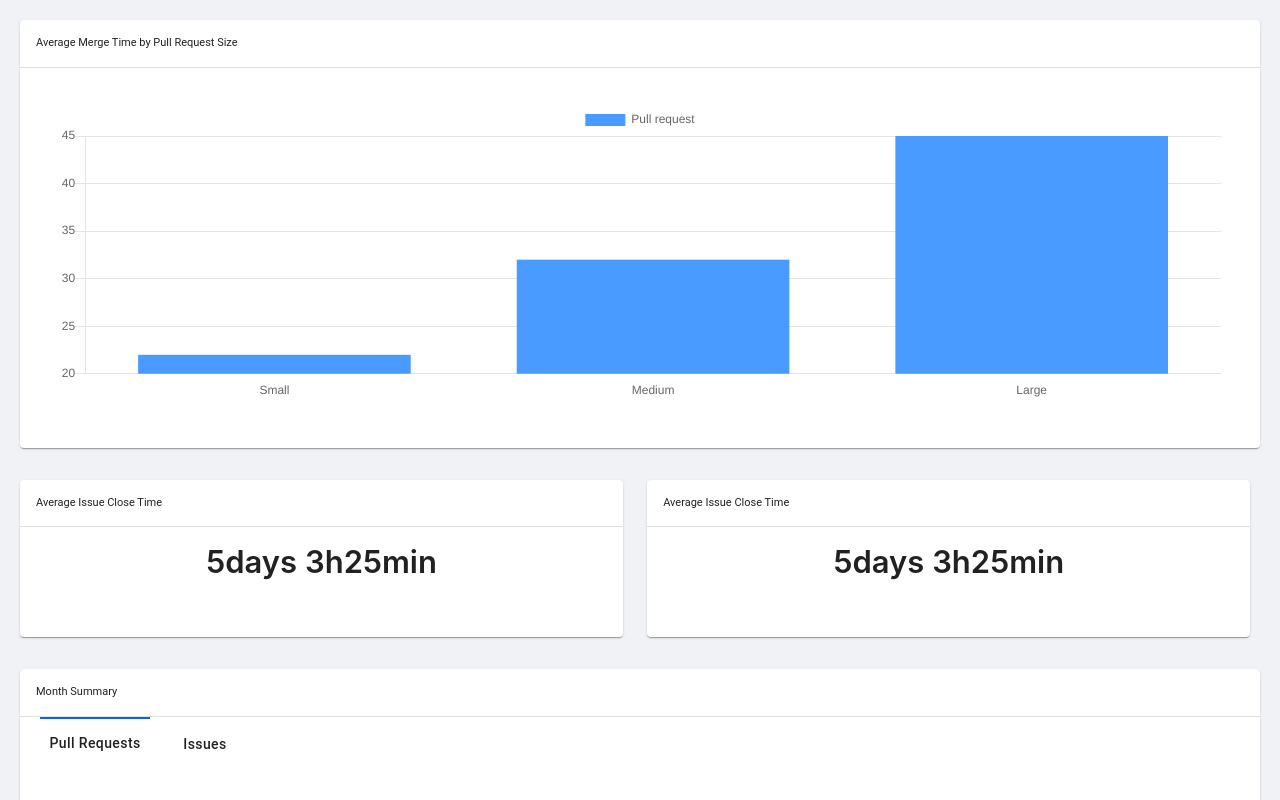
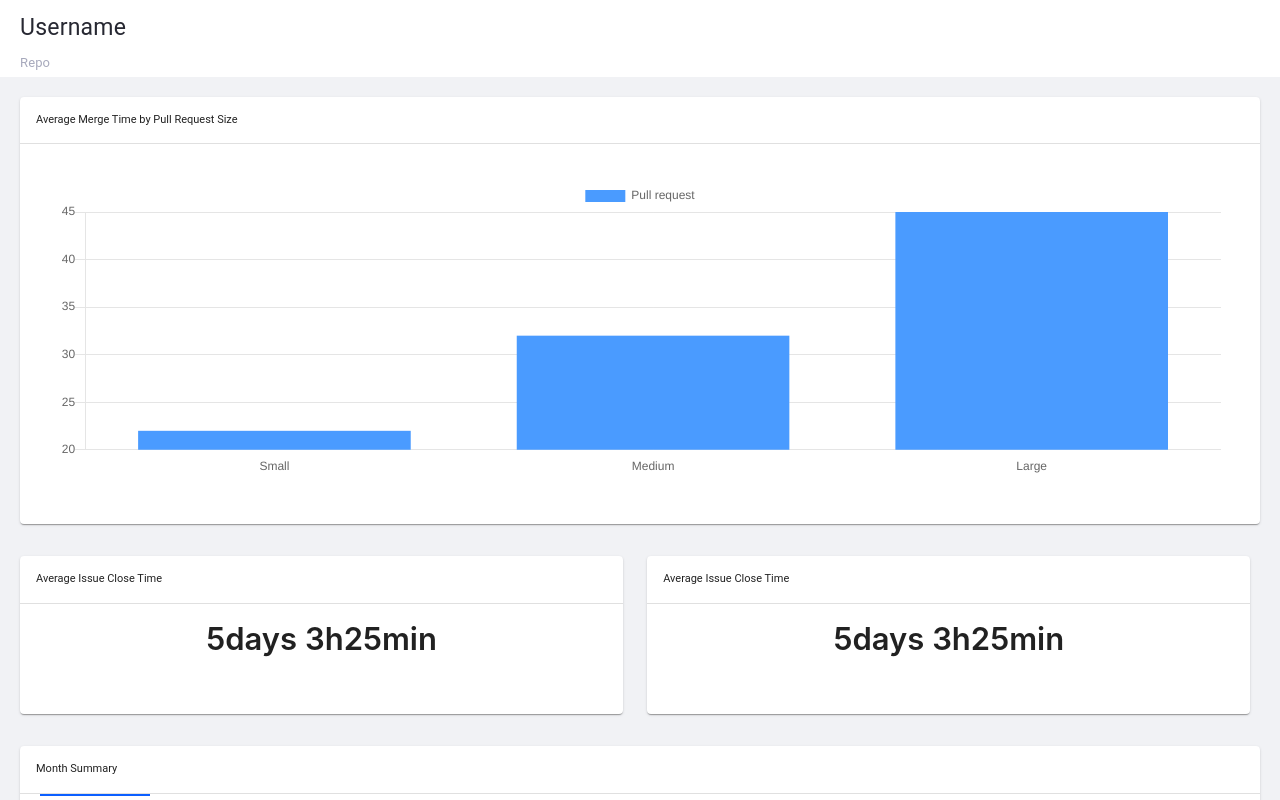
Before and after one commit to sccrn/githubRepo, a React (Create React App) app in the folder github-repo/: page / in a window 1280 px wide. Shown: the top 800 px of the page. Built offline with nearby package versions, Linux system fonts and the light colour scheme.

Commit message:
Search's layout.

```diff
--- a/github-repo/src/containers/App/App.css
+++ b/github-repo/src/containers/App/App.css
@@ -45,3 +45,20 @@ html {
 .gridIssueCard-style {
   width: 49% !important;
 }
+
+.searchDiv-style {
+  padding-left: 20px;
+  display: grid;
+  background-color: white;
+}
+
+.usernameInput-style {
+  font-size: 23px !important;
+  color: #272832 !important;
+  margin-top: 8px !important;
+}
+
+.repoName-style {
+  font-size: 13px !important;
+  color: #A7A9BC !important;
+}
--- a/github-repo/src/containers/App/App.js
+++ b/github-repo/src/containers/App/App.js
@@ -1,17 +1,14 @@
 import React from "react";
 import "./App.css";
-import logo from "../../assets/logo.png";
-import { Grid } from "@material-ui/core";
 import PullRequestSizeContainer from "../pull-request-size/PullRequestSizeContainer";
 import MergeTimeContainer from '../merge-time/MergeTimeContainer';
 import SummaryContainer from '../summary/SummaryContainer';
+import SearchRepoContainer from '../search-repo/SearchRepoContainer';
 
 function App() {
   return (
-        // <div className="App-header">
-        //   <img src={logo} className="App-logo" alt="logo" />
-        // </div>
       <div>
+        <SearchRepoContainer />
       <PullRequestSizeContainer />
       <MergeTimeContainer />
       <SummaryContainer />
--- a/github-repo/src/containers/pull-request-size/PullRequestSizeContainer.js
+++ b/github-repo/src/containers/pull-request-size/PullRequestSizeContainer.js
@@ -8,7 +8,6 @@ import {
     Divider
   } from '@material-ui/core';
 import * as constants from '../../utils/constants';
-import { loadRepoData } from '../../actions/index';
 
 export const data = {
     labels: ["Small", "Medium", "Large"],
@@ -60,8 +59,4 @@ const mapStateToProps = state => {
     }
 };
 
-const mapDispatchToProps = {
-    loadRepoData: loadRepoData
-};
-
-export default connect(mapStateToProps, mapDispatchToProps)(PullRequestSizeContainer);
+export default connect(mapStateToProps)(PullRequestSizeContainer);
--- /dev/null
+++ b/github-repo/src/containers/search-repo/SearchRepoContainer.js
@@ -0,0 +1,42 @@
+import React, { Component } from "react";
+import { connect } from "react-redux";
+import { InputBase }from "@material-ui/core";
+import { loadRepoData } from '../../actions/index';
+
+class SearchRepoContainer extends Component {
+  constructor(props) {
+    super(props);
+  }
+
+  render() {
+    return (
+      <div className="searchDiv-style">
+          <InputBase
+            className="usernameInput-style"
+            defaultValue="Username"
+            inputProps={{ "aria-label": "naked" }}
+          />
+          <InputBase
+            className="repoName-style"
+            defaultValue="Repo"
+            inputProps={{ "aria-label": "naked" }}
+          />
+      </div>
+    );
+  }
+}
+
+const mapStateToProps = state => {
+  return {
+    repoInfo: state.repoReducer
+  };
+};
+
+const mapDispatchToProps = {
+  loadRepoData: loadRepoData
+};
+
+export default connect(
+  mapStateToProps,
+  mapDispatchToProps
+)(SearchRepoContainer);
--- a/github-repo/src/containers/summary/SummaryContainer.js
+++ b/github-repo/src/containers/summary/SummaryContainer.js
@@ -1,15 +1,10 @@
 import React, { Component } from "react";
 import { connect } from "react-redux";
-import {
-  Card,
-  CardHeader,
-  CardContent,
-  Divider
-} from "@material-ui/core";
+import { Card, CardHeader, CardContent, Divider } from "@material-ui/core";
 import * as constants from "../../utils/constants";
 import ChartLineComponent from "../../components/chart-line/ChartLineComponent";
 import CustomTabComponent from "../../components/custom-tab/CustomTabComponent";
-import { selectIssues, selectPullRequest } from '../../actions/chartActions';
+import { selectIssues, selectPullRequest } from "../../actions/chartActions";
 
 export const data = [
   {
@@ -126,8 +121,8 @@ class SummaryContainer extends Component {
   constructor(props) {
     super(props);
 
-    this.handleJsonTitles = this.handleJsonTitles.bind(this)
-    this.handleCustomTabClick = this.handleCustomTabClick.bind(this)
+    this.handleJsonTitles = this.handleJsonTitles.bind(this);
+    this.handleCustomTabClick = this.handleCustomTabClick.bind(this);
   }
 
   handleJsonTitles() {
@@ -139,13 +134,13 @@ class SummaryContainer extends Component {
   }
 
   handleCustomTabClick(isPullRequest) {
-    if(this.props.repoInfo.events) {
-    if(isPullRequest) {
-      this.props.selectPullRequest()
-    } else {
-      this.props.selectIssues()
+    if (this.props.repoInfo.events) {
+      if (isPullRequest) {
+        this.props.selectPullRequest();
+      } else {
+        this.props.selectIssues();
+      }
     }
-  }
   }
 
   render() {
@@ -153,9 +148,11 @@ class SummaryContainer extends Component {
       <Card className="cardChart-section">
         <CardHeader title={constants.monthSummary} />
         <Divider />
-        <CustomTabComponent jsonTitles={this.handleJsonTitles()}
-                            tabState={this.props.tabState}
-                            selectTabButton={this.handleCustomTabClick} />
+        <CustomTabComponent
+          jsonTitles={this.handleJsonTitles()}
+          tabState={this.props.tabState}
+          selectTabButton={this.handleCustomTabClick}
+        />
         <CardContent>
           <ChartLineComponent jsonChart={data} />
         </CardContent>
@@ -176,4 +173,7 @@ const mapDispatchToProps = {
   selectIssues: selectIssues
 };
 
-export default connect(mapStateToProps, mapDispatchToProps)(SummaryContainer);
+export default connect(
+  mapStateToProps,
+  mapDispatchToProps
+)(SummaryContainer);
```
